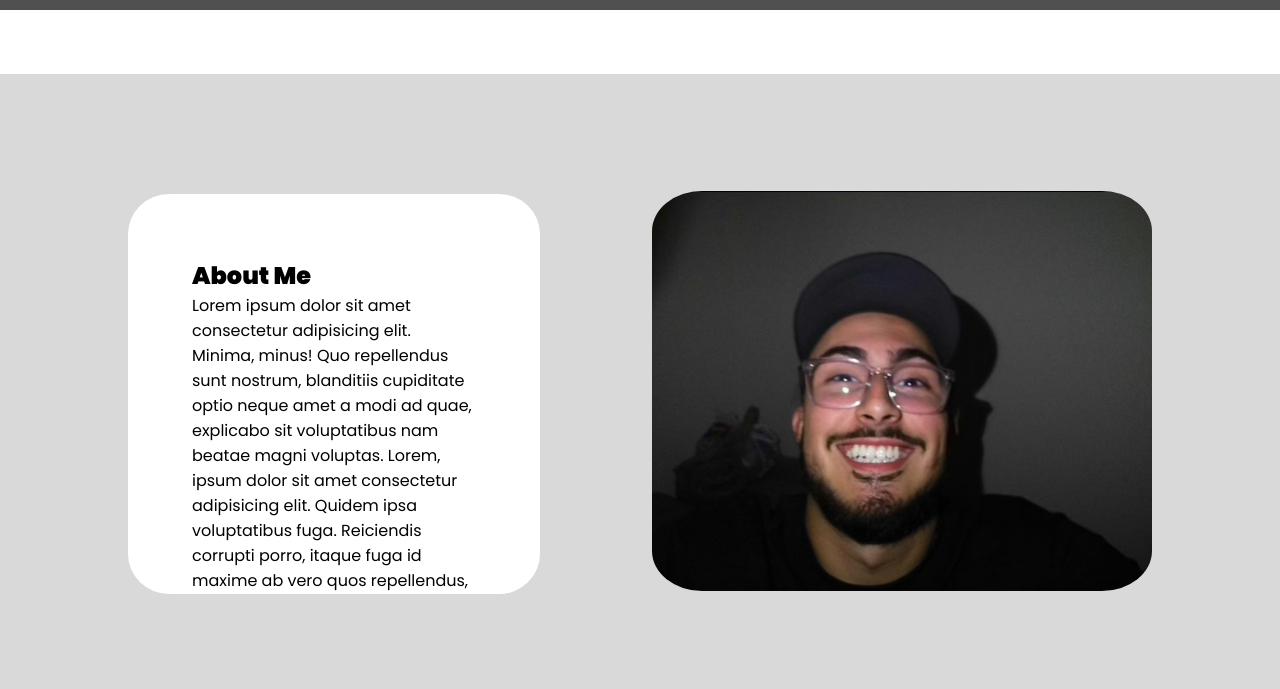
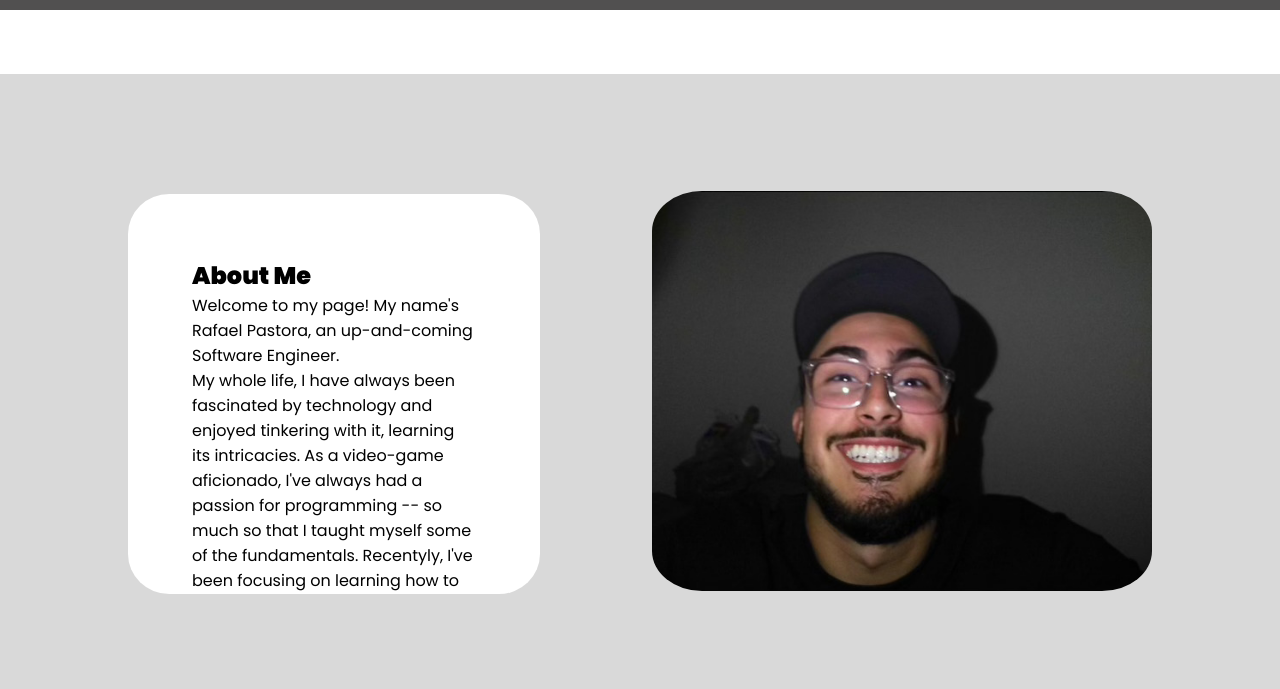
Before and after one commit to reeeeflex/rafaelpastora.me, a plain HTML site: page index.html in a window 1280 px wide. Shown: the part 111-800 px from the top of the page. Drawn offline with Linux system fonts and the light colour scheme.

Commit message:
fix about  me text

```diff
--- a/index.html
+++ b/index.html
@@ -45,13 +45,24 @@
         <h2>About Me</h2>
         <!-- About me text inside the hero body -->
         <p>
-          Lorem ipsum dolor sit amet consectetur adipisicing elit. Minima,
-          minus! Quo repellendus sunt nostrum, blanditiis cupiditate optio neque
-          amet a modi ad quae, explicabo sit voluptatibus nam beatae magni
-          voluptas. Lorem, ipsum dolor sit amet consectetur adipisicing elit.
-          Quidem ipsa voluptatibus fuga. Reiciendis corrupti porro, itaque fuga
-          id maxime ab vero quos repellendus, ex consectetur deleniti odit,
-          culpa blanditiis perferendis?
+          Welcome to my page! My name's Rafael Pastora, an up-and-coming
+          Software Engineer.
+          <br />
+          My whole life, I have always been fascinated by technology and enjoyed
+          tinkering with it, learning its intricacies. As a video-game
+          aficionado, I've always had a passion for programming -- so much so
+          that I taught myself some of the fundamentals. Recentyly, I've been
+          focusing on learning how to program. I'm currently enrolled at Florida
+          International University as a Part-Time Student, studying Computer
+          Science. As an inherently curious person, it took me some time to
+          decide what one subject to study. I'm glad my journey led me here.
+          <br />
+          This project excites me unlike any other. I've had to use a collection
+          of my skills: researching, version control, styling, wire-framing, and
+          so forth.
+          <br />
+          I hope you enjoy my website and stick around to see my progress. This
+          is just the beginning.
         </p>
       </div>
       <div>
```
